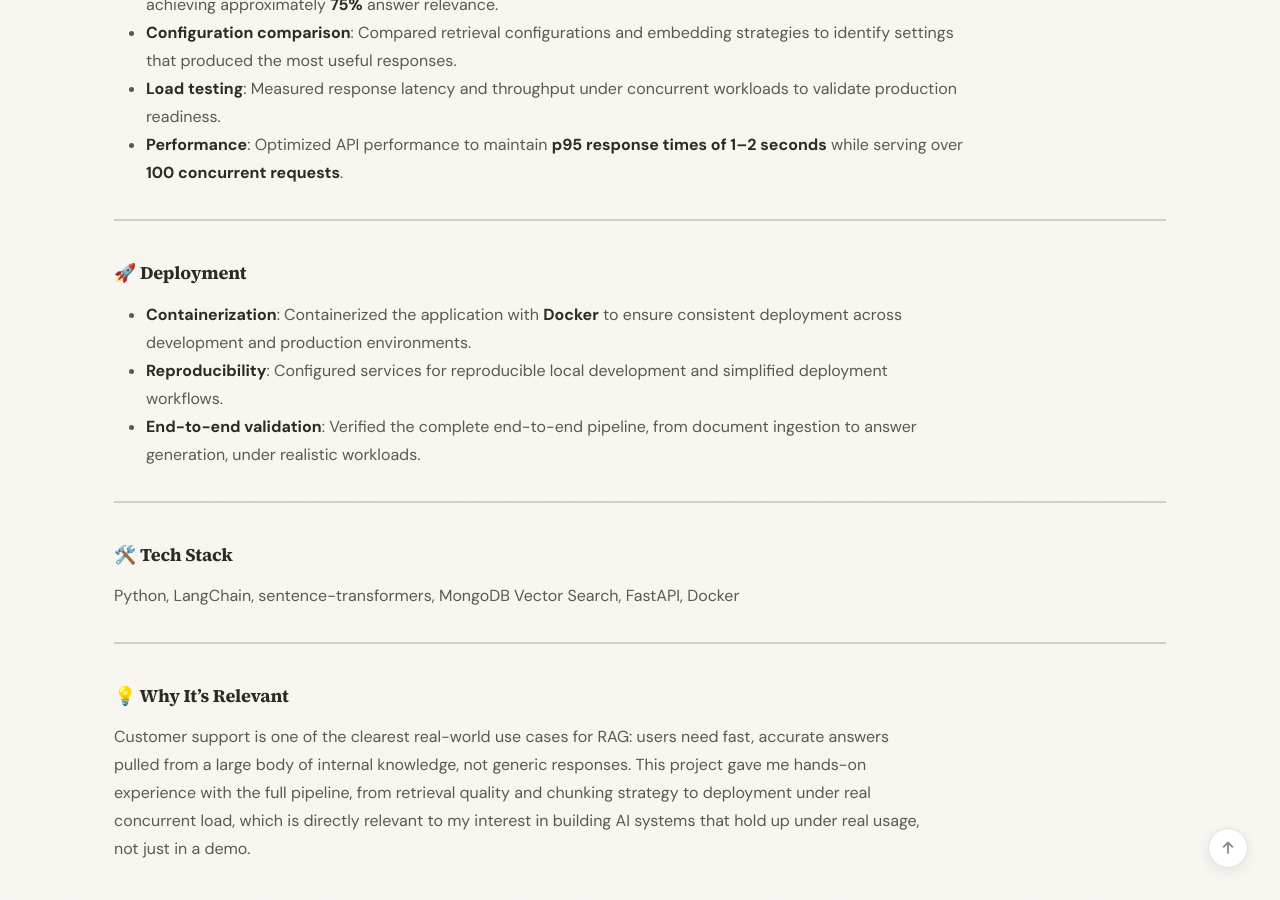
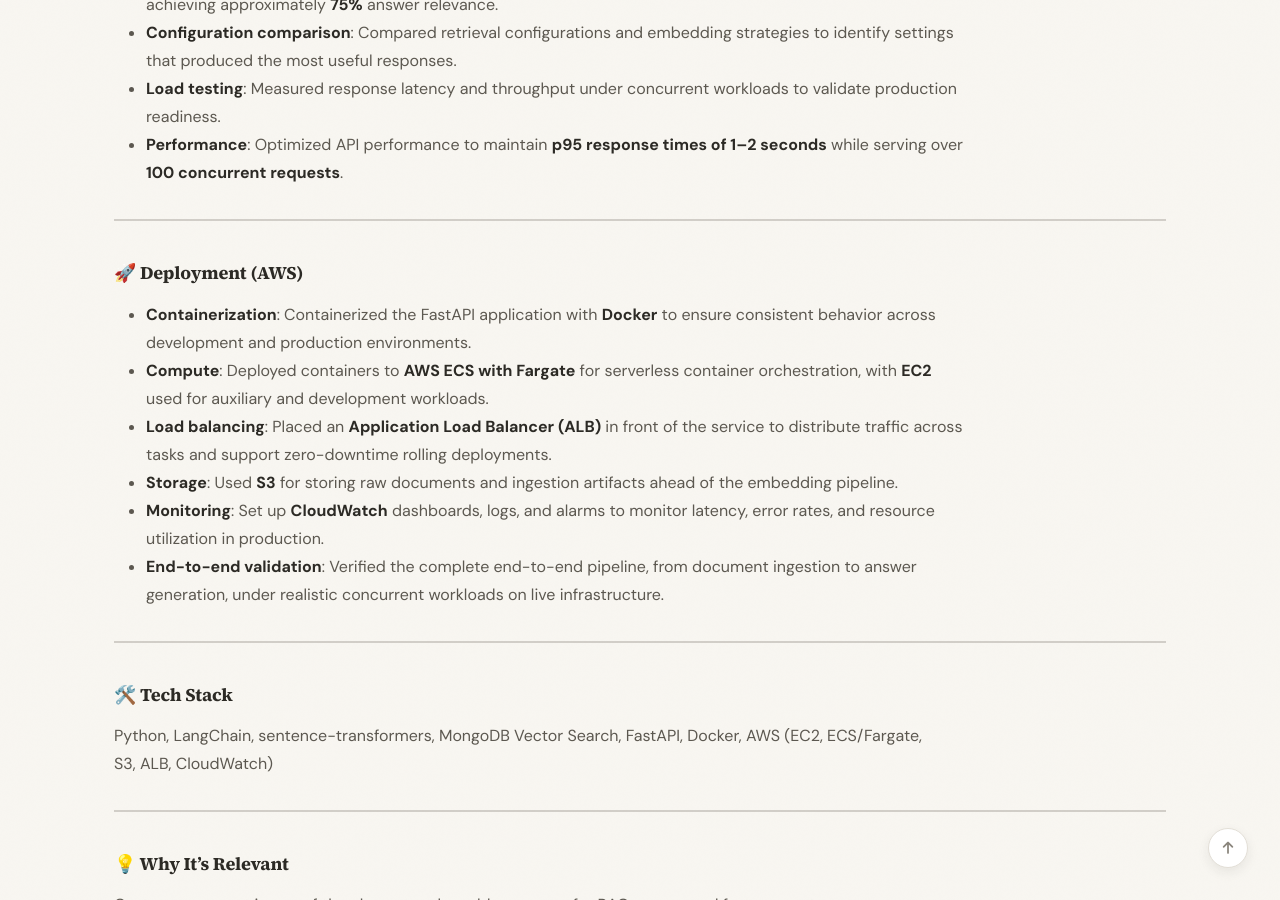
Before and after one commit to ayush11z/ayush11z.github.io, a Jekyll site: the page built from _projects/hutech-rag-pipeline.md, in a window 1280 px wide and 900 px high, scrolled down 1439 px. Built offline with Jekyll 4.4.1, drawn with Linux system fonts in a browser that asks for light colours; a style sheet for code colours, icons or effects is not loaded.

Commit message:
Add AWS deployment details to Hutech RAG pipeline project

```diff
--- a/_projects/hutech-rag-pipeline.md
+++ b/_projects/hutech-rag-pipeline.md
@@ -47,17 +47,20 @@ This project was built during my internship as an AI / Full Stack Development In
 
 ---
 
-#### 🚀 Deployment
+#### 🚀 Deployment (AWS)
 
-- **Containerization**: Containerized the application with **Docker** to ensure consistent deployment across development and production environments.
-- **Reproducibility**: Configured services for reproducible local development and simplified deployment workflows.
-- **End-to-end validation**: Verified the complete end-to-end pipeline, from document ingestion to answer generation, under realistic workloads.
+- **Containerization**: Containerized the FastAPI application with **Docker** to ensure consistent behavior across development and production environments.
+- **Compute**: Deployed containers to **AWS ECS with Fargate** for serverless container orchestration, with **EC2** used for auxiliary and development workloads.
+- **Load balancing**: Placed an **Application Load Balancer (ALB)** in front of the service to distribute traffic across tasks and support zero-downtime rolling deployments.
+- **Storage**: Used **S3** for storing raw documents and ingestion artifacts ahead of the embedding pipeline.
+- **Monitoring**: Set up **CloudWatch** dashboards, logs, and alarms to monitor latency, error rates, and resource utilization in production.
+- **End-to-end validation**: Verified the complete end-to-end pipeline, from document ingestion to answer generation, under realistic concurrent workloads on live infrastructure.
 
 ---
 
 #### 🛠️ Tech Stack
 
-Python, LangChain, sentence-transformers, MongoDB Vector Search, FastAPI, Docker
+Python, LangChain, sentence-transformers, MongoDB Vector Search, FastAPI, Docker, AWS (EC2, ECS/Fargate, S3, ALB, CloudWatch)
 
 ---
 
```
